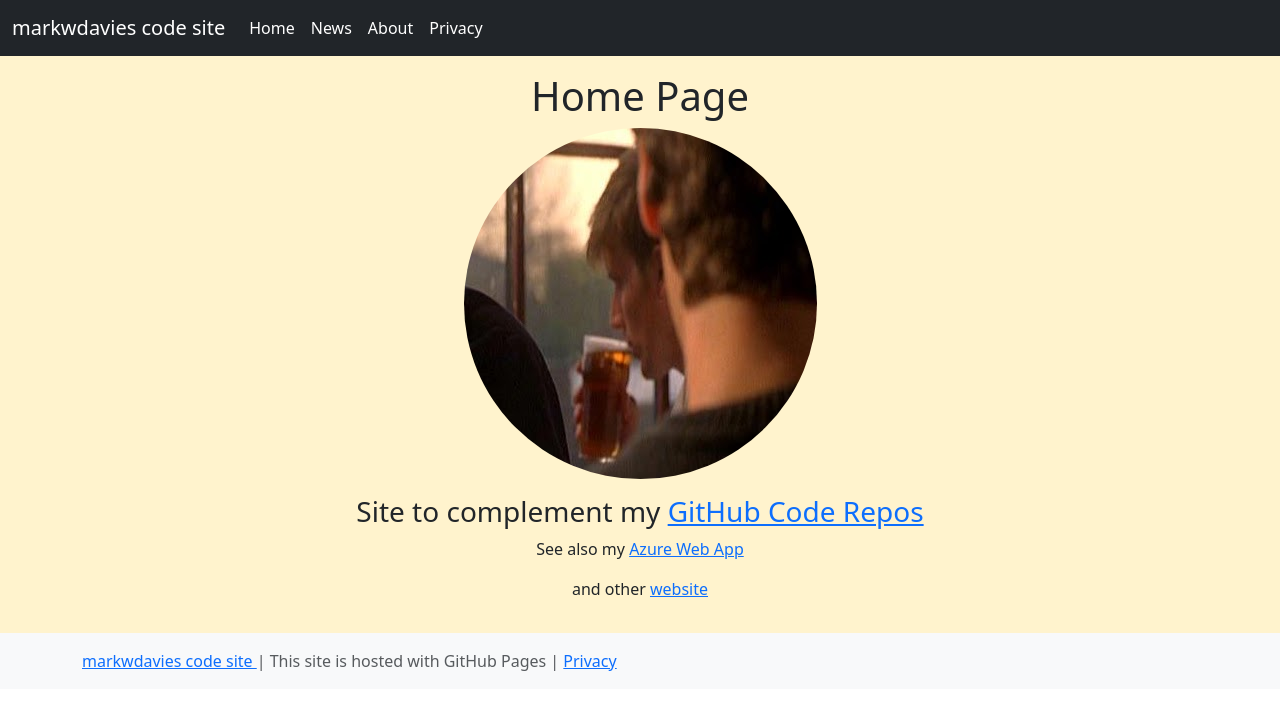
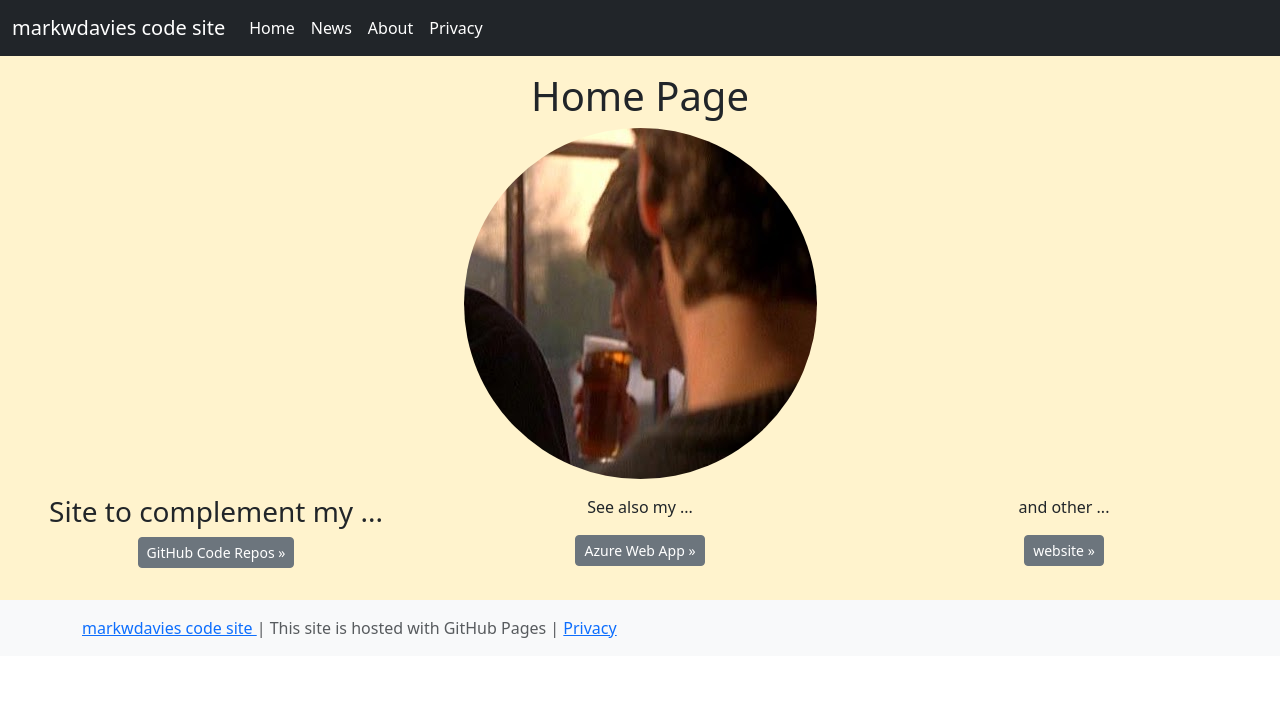
Before and after one commit to markwdavies/markwdavies.github.io, a Jekyll site: the page built from index.md, in a window 1280 px wide. Shown: the top 710 px of the page. Built offline with Jekyll 4.4.1, drawn with Linux system fonts in a browser that asks for light colours.

Commit message:
additional content

```diff
--- a/index.md
+++ b/index.md
@@ -5,6 +5,17 @@
 # {{ page.title }}
 
 <img src="images/mwd.jpg" class="img-responsive rounded-circle" alt="in the Pub" >
-<h3>Site to complement my <a href="https://github.com/markwdavies">GitHub Code Repos</a></h3>
-<p>See also my <a href="https://markwdavies.azurewebsites.net">Azure Web App</a></p>
-<p>and other <a href="https://markwdavies.co.uk/">website</a></p>
+<div class="row">
+<div class="col-sm-4">
+<h3>Site to complement my ...</h3>
+<p><a href="https://github.com/markwdavies" class="btn btn-secondary btn-sm"> GitHub Code Repos &raquo;</a></p>
+</div>
+<div class="col-sm-4">
+<p>See also my ... </p>
+<p><a href="https://markwdavies.azurewebsites.net" class="btn btn-secondary btn-sm">Azure Web App &raquo;</a></p>
+</div>
+<div class="col-sm-4">
+<p>and other ...</p>
+<p><a href="https://markwdavies.co.uk/" class="btn btn-secondary btn-sm"> website &raquo;</a></p>
+</div>
+</div>
```
Also changed, not shown: _posts/2023-0616-ChangedRestoreQuery.md (added, +10 -0 lines).
